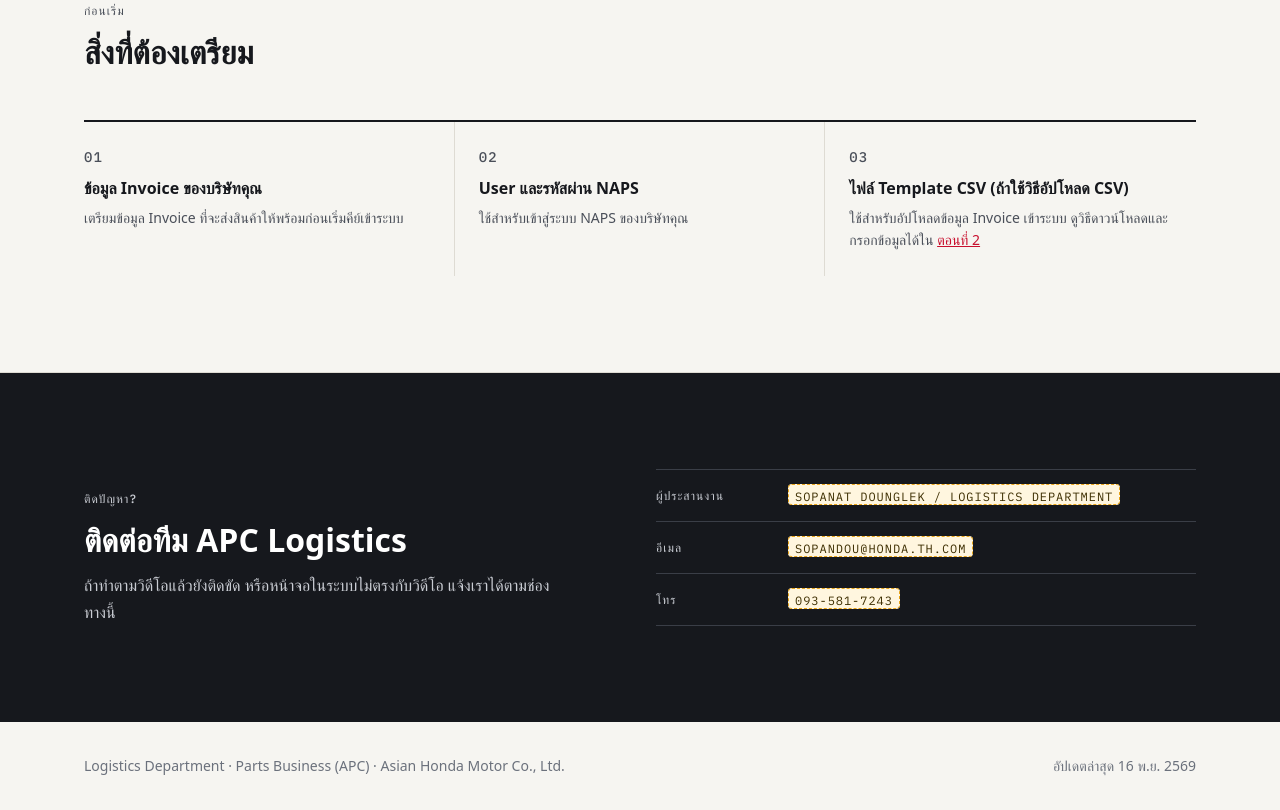
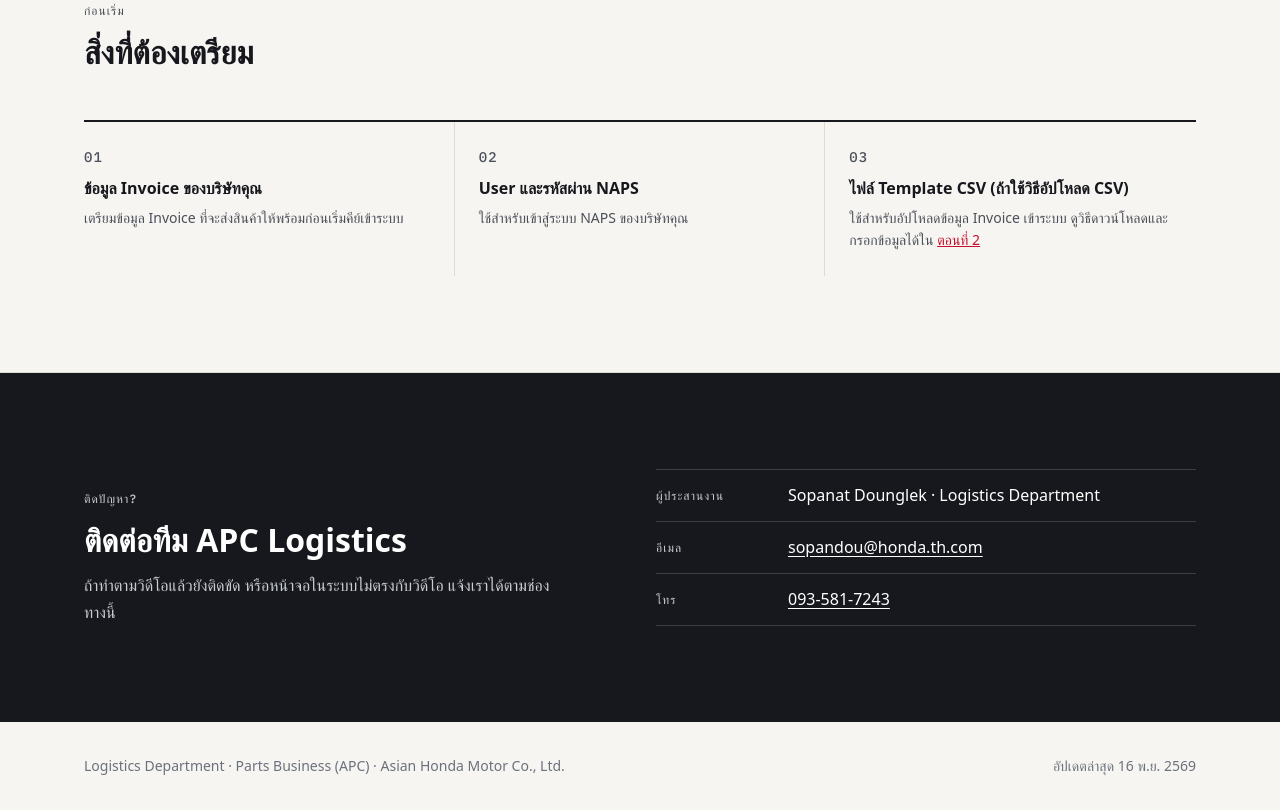
Before and after one commit to noname087/naps-supplier-guide, a plain HTML site: page index.html in a window 1280 px wide. Shown: the part 1812-2622 px from the top of the page. Drawn offline with Linux system fonts and the light colour scheme; a web font is replaced by a local one.

Commit message:
Show contact details as plain text and links
Co-Authored-By: Claude Opus 5.5 <noreply@anthropic.com>
Claude-Session: https://claude.ai/code/session_017QAn9N89yqNFEUPyheoj4k

```diff
--- a/index.html
+++ b/index.html
@@ -159,6 +159,9 @@ section.block{padding:var(--s-9) 0;border-top:1px solid var(--line)}
 .contact li{display:grid;grid-template-columns:120px 1fr;gap:var(--s-3);padding:var(--s-3) 0;border-bottom:1px solid #3A3E47}
 .contact span{font-family:var(--mono);font-size:var(--fs-label);letter-spacing:.08em;text-transform:uppercase;color:#C9CCD3;padding-top:4px}
 .help .ph{color:#3D2E00}
+.contact-link{color:#fff;text-decoration:underline;text-underline-offset:3px}
+.contact-link:hover{color:#C9CCD3}
+.help :focus-visible{outline-color:#93B4FF}
 
 footer{padding:var(--s-6) 0;font-size:var(--fs-small);color:var(--ink-3)}
 footer .wrap{display:flex;flex-wrap:wrap;justify-content:space-between;gap:var(--s-3)}
@@ -294,9 +297,9 @@ footer .wrap{display:flex;flex-wrap:wrap;justify-content:space-between;gap:var(-
         <p>ถ้าทำตามวิดีโอแล้วยังติดขัด หรือหน้าจอในระบบไม่ตรงกับวิดีโอ แจ้งเราได้ตามช่องทางนี้</p>
       </div>
       <ul class="contact">
-        <li><span>ผู้ประสานงาน</span><div><span class="ph">Sopanat Dounglek / Logistics department</span></div></li>
-        <li><span>อีเมล</span><div><span class="ph">sopandou@honda.th.com</span></div></li>
-        <li><span>โทร</span><div><span class="ph">093-581-7243</span></div></li>
+        <li><span>ผู้ประสานงาน</span><div>Sopanat Dounglek · Logistics Department</div></li>
+        <li><span>อีเมล</span><div><a class="contact-link" href="mailto:sopandou@honda.th.com">sopandou@honda.th.com</a></div></li>
+        <li><span>โทร</span><div><a class="contact-link" href="tel:0935817243">093-581-7243</a></div></li>
       </ul>
     </div>
   </section>
```
